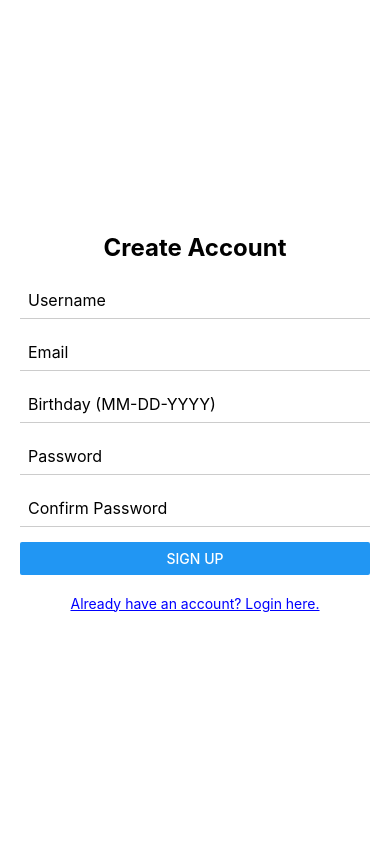
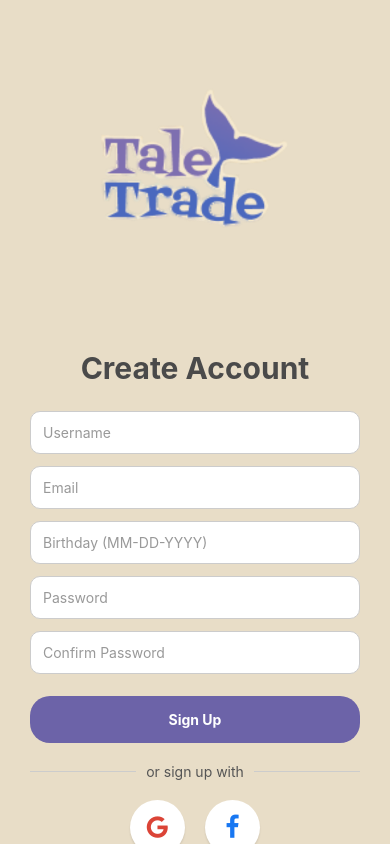
Before and after one commit to futuresfsake/TaleTrade, a React Native app: screen /Register in a window 390 px wide. Built offline with nearby package versions, Linux system fonts and the light colour scheme.

Commit message:
Splash login register pickagenre V1.2

```diff
--- a/src/screens/LaunchScreen.tsx
+++ b/src/screens/LaunchScreen.tsx
@@ -14,28 +14,23 @@ const LaunchScreen = ({ navigation }: any) => {
 
         {/* Top Row: Tale + Logo */}
         <View style={styles.topRow}>
-          <Text style={styles.tale}>Tale</Text>
-
           <Image
             source={require('../assets/Logo.png')}
             style={styles.logoImage}
             resizeMode="contain"
           />
         </View>
-
-        {/* Second Line */}
-        <Text style={styles.trade}>Trade</Text>
       </View>
 
       {/* WAVE */}
       <View style={styles.waveContainer}>
-        <Svg height="240" width="100%" viewBox="0 0 1440 320">
+        <Svg height="320" width="100%" viewBox="0 0 1440 320" preserveAspectRatio="none">
           <Path
             fill="#6C63A8"
             d="
-              M0,220
-              C180,120 420,60 720,140
-              C1020,220 1260,260 1440,160
+              M0,240
+              C200,100 500,100 720,240
+              C850,50 1300,50 1440,120
               L1440,320
               L0,320
               Z
@@ -82,8 +77,8 @@ const styles = StyleSheet.create({
   },
 
   logoImage: {
-    width: 50,
-    height: 40,
+    width: 600,
+    height: 500,
     marginLeft: 5,
   },
 
--- a/src/screens/PickAGenreScreen.tsx
+++ b/src/screens/PickAGenreScreen.tsx
@@ -19,7 +19,6 @@ const GENRES = [
 ];
 
 export default function PickAGenreScreen({ navigation }: any) {
-  // These were the missing names you were looking for!
   const [selected, setSelected] = useState<string[]>([]);
   const [loading, setLoading] = useState(false);
 
@@ -32,9 +31,11 @@ export default function PickAGenreScreen({ navigation }: any) {
   };
 
   const handleNext = async () => {
-  if (selected.length < 3) return;
+    if (selected.length < 3) {
+      Alert.alert("Select at least 3 genres");
+      return;
+    }
 
-  // Use the native SDK call
     const user = auth().currentUser;
 
     if (!user) {
@@ -45,13 +46,17 @@ export default function PickAGenreScreen({ navigation }: any) {
     setLoading(true);
     try {
       await saveUserGenres(user.uid, selected);
-    navigation.navigate('Home');
+
+      // ✅ Navigate to Home
+      navigation.replace('Home');
+
     } catch (error) {
       Alert.alert("Error", "Failed to save preferences.");
     } finally {
       setLoading(false);
     }
   };
+
   return (
     <SafeAreaView style={styles.container}>
       <View style={styles.header}>
@@ -113,7 +118,7 @@ export default function PickAGenreScreen({ navigation }: any) {
 }
 
 const styles = StyleSheet.create({
-  container: { flex: 1, backgroundColor: '#FDFCF0' }, // Off-white/cream background
+  container: { flex: 1, backgroundColor: '#FDFCF0' },
   header: { padding: 20 },
   skipText: { color: '#6B7280', fontSize: 16 },
   titleContainer: { alignItems: 'center', marginTop: 10, marginBottom: 30 },
@@ -148,12 +153,7 @@ const styles = StyleSheet.create({
     paddingVertical: 16,
     borderRadius: 12,
     alignItems: 'center',
-    shadowColor: '#000',
-    shadowOffset: { width: 0, height: 2 },
-    shadowOpacity: 0.1,
-    shadowRadius: 4,
-    elevation: 3,
   },
-  buttonDisabled: { backgroundColor: '#C4B5FD', elevation: 0 },
+  buttonDisabled: { backgroundColor: '#C4B5FD' },
   nextButtonText: { color: '#FFF', fontSize: 18, fontWeight: 'bold' }
 });
--- a/src/screens/auth/LoginScreen.tsx
+++ b/src/screens/auth/LoginScreen.tsx
@@ -1,6 +1,15 @@
 import React, { useState } from 'react';
-import { View, Text, TextInput, StyleSheet, Button, TouchableOpacity, Alert } from 'react-native';
-import { loginUser } from '../../services/authService'; // The Logic Connection
+import {
+  View,
+  Text,
+  TextInput,
+  StyleSheet,
+  TouchableOpacity,
+  Alert,
+  Image
+} from 'react-native';
+import Icon from 'react-native-vector-icons/FontAwesome';
+import { loginUser } from '../../services/authService';
 
 const LoginScreen = ({ navigation }: any) => {
   const [email, setEmail] = useState('');
@@ -13,16 +22,15 @@ const LoginScreen = ({ navigation }: any) => {
     }
 
     try {
-    // 1. The Backend Handshake: Verifying credentials with Firebase
       await loginUser(email, password);
-
-    // 2. The Logic Transfer: Redirecting to PickAGenre
-    // We use .replace so the user can't press 'back' to return to Login
-    navigation.replace('PickAGenre');
-
+      navigation.replace('Home');
     } catch (error: any) {
       let errorMessage = 'An error occurred during login.';
-    if (error.code === 'auth/user-not-found' || error.code === 'auth/wrong-password') {
+      // if (
+      //   error.code === 'auth/user-not-found' ||
+      //   error.code === 'auth/wrong-password'
+      // )
+      {
         errorMessage = 'Invalid email or password.';
       }
       Alert.alert('Login Failed', errorMessage);
@@ -31,42 +39,158 @@ const LoginScreen = ({ navigation }: any) => {
 
   return (
     <View style={styles.container}>
-      <Text style={styles.title}>TaleTrade Login</Text>
 
+      {/* LOGO */}
+      <Image
+        source={require('../../assets/Logo.png')}
+        style={styles.logo}
+        resizeMode="contain"
+      />
+
+      {/* TITLE */}
+      <Text style={styles.title}>Welcome Back</Text>
+
+      {/* EMAIL */}
       <TextInput
         style={styles.input}
         placeholder="Email"
+        placeholderTextColor="#999"
         value={email}
         onChangeText={setEmail}
         keyboardType="email-address"
         autoCapitalize="none"
       />
 
+      {/* PASSWORD */}
       <TextInput
         style={styles.input}
         placeholder="Password"
+        placeholderTextColor="#999"
         value={password}
         onChangeText={setPassword}
         secureTextEntry
       />
 
-      <View style={styles.buttonContainer}>
-        <Button title="Login" onPress={handleLogin} color="#2ecc71" />
+      {/* LOGIN BUTTON */}
+      <TouchableOpacity style={styles.button} onPress={handleLogin}>
+        <Text style={styles.buttonText}>Login</Text>
+      </TouchableOpacity>
+
+      {/* DIVIDER */}
+      <View style={styles.dividerContainer}>
+        <View style={styles.line} />
+        <Text style={styles.orText}>or log in with</Text>
+        <View style={styles.line} />
       </View>
 
+      {/* SOCIAL BUTTONS */}
+      <View style={styles.socialContainer}>
+        <TouchableOpacity style={styles.socialBtn}>
+          <Icon name="google" size={20} color="#DB4437" />
+        </TouchableOpacity>
+
+        <TouchableOpacity style={styles.socialBtn}>
+          <Icon name="facebook" size={20} color="#1877F2" />
+        </TouchableOpacity>
+      </View>
+
+      {/* SIGNUP LINK */}
       <TouchableOpacity onPress={() => navigation.navigate('Register')}>
-        <Text style={styles.linkText}>Don't have an account? Register here.</Text>
+        <Text style={styles.linkText}>
+          Don’t have an account? Register
+        </Text>
       </TouchableOpacity>
+
     </View>
   );
 };
 
 const styles = StyleSheet.create({
-  container: { flex: 1, padding: 30, justifyContent: 'center', backgroundColor: '#fff' },
-  title: { fontSize: 28, marginBottom: 40, textAlign: 'center', fontWeight: 'bold' },
-  input: { borderBottomWidth: 1, borderBottomColor: '#ccc', marginBottom: 25, padding: 10, fontSize: 16 },
-  buttonContainer: { marginTop: 10 },
-  linkText: { color: '#3498db', marginTop: 25, textAlign: 'center', textDecorationLine: 'underline' }
+  container: {
+    flex: 1,
+    backgroundColor: '#E8DDC7',
+    padding: 30,
+    justifyContent: 'center',
+  },
+
+  logo: {
+    width: 500,
+    height: 320,
+    alignSelf: 'center',
+    marginBottom: 10,
+  },
+
+  title: {
+    fontSize: 40,
+    textAlign: 'center',
+    marginBottom: 25,
+    fontWeight: 'bold',
+    color: '#4A4A4A',
+  },
+
+  input: {
+    backgroundColor: '#fff',
+    borderRadius: 10,
+    padding: 12,
+    marginBottom: 15,
+    borderWidth: 1,
+    borderColor: '#ccc',
+  },
+
+  button: {
+    backgroundColor: '#6C63A8',
+    padding: 15,
+    borderRadius: 20,
+    alignItems: 'center',
+    marginTop: 10,
+  },
+
+  buttonText: {
+    color: '#fff',
+    fontWeight: 'bold',
+  },
+
+  dividerContainer: {
+    flexDirection: 'row',
+    alignItems: 'center',
+    marginVertical: 20,
+  },
+
+  line: {
+    flex: 1,
+    height: 1,
+    backgroundColor: '#ccc',
+  },
+
+  orText: {
+    marginHorizontal: 10,
+    color: '#555',
+    fontSize: 14,
+    fontWeight: 'bold',
+  },
+
+  socialContainer: {
+    flexDirection: 'row',
+    justifyContent: 'center',
+    gap: 20,
+  },
+
+  socialBtn: {
+    backgroundColor: '#fff',
+    width: 55,
+    height: 55,
+    borderRadius: 50,
+    justifyContent: 'center',
+    alignItems: 'center',
+    elevation: 3,
+  },
+
+  linkText: {
+    color: '#6C63A8',
+    marginTop: 25,
+    textAlign: 'center',
+    fontWeight: 'bold',
+  },
 });
 
 export default LoginScreen;
--- a/src/screens/auth/RegisterScreen.tsx
+++ b/src/screens/auth/RegisterScreen.tsx
@@ -1,6 +1,25 @@
 import React, { useState } from 'react';
-import { View, Text, TextInput, StyleSheet, Button, Alert, TouchableOpacity } from 'react-native';
+import {
+  View,
+  Text,
+  TextInput,
+  StyleSheet,
+  Alert,
+  TouchableOpacity,
+  Image,
+  ScrollView,
+  KeyboardAvoidingView,
+  Platform,
+  Dimensions,
+} from 'react-native';
+import Icon from 'react-native-vector-icons/FontAwesome';
+import Svg, { Path } from 'react-native-svg';
 import { registerUser } from '../../services/authService';
+
+// Manually load the font
+Icon.loadFont();
+
+const { width } = Dimensions.get('window');
 
 const RegisterScreen = ({ navigation }: any) => {
   const [username, setUsername] = useState('');
@@ -9,80 +28,85 @@ const RegisterScreen = ({ navigation }: any) => {
   const [confirmPassword, setConfirmPassword] = useState('');
   const [birthday, setBirthday] = useState('');
 
-
-
   const handleBirthdayChange = (text: string) => {
-  // 1. Remove any non-numeric characters if they somehow get in
     const cleaned = text.replace(/[^0-9]/g, '');
     let formatted = cleaned;
-
-  // 2. Auto-insert dashes for the MM-DD-YYYY format
     if (cleaned.length > 2 && cleaned.length <= 4) {
       formatted = `${cleaned.slice(0, 2)}-${cleaned.slice(2)}`;
     } else if (cleaned.length > 4) {
       formatted = `${cleaned.slice(0, 2)}-${cleaned.slice(2, 4)}-${cleaned.slice(4, 8)}`;
     }
-
     setBirthday(formatted);
   };
 
   const handleRegister = async () => {
-    // 1. Basic Validation
-    if (!email || !username || !birthday || !password || !confirmPassword ) {
+    if (!email || !username || !birthday || !password || !confirmPassword) {
       Alert.alert('Error', 'Please fill in all fields');
       return;
     }
 
-    // Split the birthday string to check values: [MM, DD, YYYY]
     const parts = birthday.split('-');
     const month = parseInt(parts[0]);
     const day = parseInt(parts[1]);
-  const year = parseInt(parts[2]);
 
     if (month < 1 || month > 12) {
       Alert.alert('Invalid Date', 'Month must be between 01 and 12');
       return;
     }
-
     if (day < 1 || day > 31) {
       Alert.alert('Invalid Date', 'Day must be between 01 and 31');
       return;
     }
-
     if (birthday.length < 10) {
-    Alert.alert('Invalid Date', 'Please use the full MM-DD-YYYY format');
+      Alert.alert('Invalid Date', 'Use MM-DD-YYYY format');
       return;
     }
-
     if (password !== confirmPassword) {
       Alert.alert('Error', 'Passwords do not match');
       return;
     }
 
     try {
-      // 2. Call the "Brains" in your service
       await registerUser(email, password, username, birthday);
       Alert.alert('Success', 'Account created successfully!');
-      navigation.replace('PickAGenre');  // Redirect to PickAGenre
+      navigation.replace('PickAGenre');
     } catch (error: any) {
       Alert.alert('Registration Failed', error.message);
     }
   };
 
   return (
+    <KeyboardAvoidingView
+      behavior={Platform.OS === 'ios' ? 'padding' : 'height'}
+      style={{ flex: 1 }}
+    >
+      <ScrollView
+        contentContainerStyle={styles.scrollContainer}
+        showsVerticalScrollIndicator={false}
+      >
         <View style={styles.container}>
+          {/* LOGO */}
+          <Image
+            source={require('../../assets/Logo.png')}
+            style={styles.logo}
+            resizeMode="contain"
+          />
+
+          {/* TITLE */}
           <Text style={styles.title}>Create Account</Text>
 
+          {/* INPUTS */}
           <TextInput
             style={styles.input}
             placeholder="Username"
+            placeholderTextColor="#999"
             value={username}
             onChangeText={setUsername}
           />
-
           <TextInput
             style={styles.input}
             placeholder="Email"
+            placeholderTextColor="#999"
             value={email}
             onChangeText={setEmail}
             keyboardType="email-address"
@@ -91,45 +115,155 @@ const RegisterScreen = ({ navigation }: any) => {
           <TextInput
             style={styles.input}
             placeholder="Birthday (MM-DD-YYYY)"
+            placeholderTextColor="#999"
             value={birthday}
-  onChangeText={handleBirthdayChange} // Use the custom formatter here
+            onChangeText={handleBirthdayChange}
             keyboardType="numeric"
-  maxLength={10} // Limits to "01-01-2004"
-            // Limits input to 8 digits (MMDDYYYY)
+            maxLength={10}
           />
-
-
-
           <TextInput
             style={styles.input}
             placeholder="Password"
+            placeholderTextColor="#999"
             value={password}
             onChangeText={setPassword}
             secureTextEntry
           />
-
           <TextInput
             style={styles.input}
             placeholder="Confirm Password"
+            placeholderTextColor="#999"
             value={confirmPassword}
             onChangeText={setConfirmPassword}
             secureTextEntry
           />
 
-      <Button title="Sign Up" onPress={handleRegister} />
+          {/* SIGN UP BUTTON */}
+          <TouchableOpacity style={styles.button} onPress={handleRegister}>
+            <Text style={styles.buttonText}>Sign Up</Text>
+          </TouchableOpacity>
 
-      <TouchableOpacity onPress={() => navigation.navigate('Login')}>
-        <Text style={styles.linkText}>Already have an account? Login here.</Text>
+          {/* DIVIDER */}
+          <View style={styles.dividerContainer}>
+            <View style={styles.line} />
+            <Text style={styles.orText}>or sign up with</Text>
+            <View style={styles.line} />
+          </View>
+
+          {/* SOCIAL BUTTONS */}
+          <View style={styles.socialContainer}>
+            <TouchableOpacity style={styles.socialBtn}>
+              <Icon name="google" size={25} color="#DB4437" />
+            </TouchableOpacity>
+            <TouchableOpacity style={styles.socialBtn}>
+              <Icon name="facebook" size={25} color="#1877F2" />
             </TouchableOpacity>
           </View>
+
+          {/* LOGIN LINK */}
+          <TouchableOpacity onPress={() => navigation.navigate('Login')}>
+            <Text style={styles.linkText}>
+              Already have an account?{' '}
+              <Text style={{ color: '#6C63A8', fontWeight: 'bold' }}>Login</Text>
+            </Text>
+          </TouchableOpacity>
+        </View>
+      </ScrollView>
+
+    </KeyboardAvoidingView>
   );
 };
 
 const styles = StyleSheet.create({
-  container: { flex: 1, padding: 20, justifyContent: 'center', backgroundColor: '#fff' },
-  title: { fontSize: 24, marginBottom: 20, textAlign: 'center', fontWeight: 'bold' },
-  input: { borderBottomWidth: 1, borderBottomColor: '#ccc', marginBottom: 15, padding: 8, fontSize: 16 },
-  linkText: { color: 'blue', marginTop: 20, textAlign: 'center', textDecorationLine: 'underline' },
+  scrollContainer: {
+    flexGrow: 1,
+    backgroundColor: '#E8DDC7',
+  },
+  container: {
+    flex: 1,
+    padding: 30,
+    justifyContent: 'center',
+    zIndex: 2,
+  },
+  logo: {
+    width: 500,
+    height: 320,
+    alignSelf: 'center',
+    marginBottom: 0,
+  },
+  title: {
+    fontSize: 30,
+    textAlign: 'center',
+    marginBottom: 25,
+    fontWeight: 'bold',
+    color: '#4A4A4A',
+  },
+  input: {
+    backgroundColor: '#fff',
+    borderRadius: 10,
+    padding: 12,
+    marginBottom: 12,
+    borderWidth: 1,
+    borderColor: '#ccc',
+  },
+  button: {
+    backgroundColor: '#6C63A8',
+    padding: 15,
+    borderRadius: 20,
+    alignItems: 'center',
+    marginTop: 10,
+  },
+  buttonText: {
+    color: '#fff',
+    fontWeight: 'bold',
+  },
+  dividerContainer: {
+    flexDirection: 'row',
+    alignItems: 'center',
+    marginVertical: 20,
+  },
+  line: {
+    flex: 1,
+    height: 1,
+    backgroundColor: '#ccc',
+  },
+  orText: {
+    marginHorizontal: 10,
+    color: '#555',
+    fontSize: 14,
+  },
+  socialContainer: {
+    flexDirection: 'row',
+    justifyContent: 'center',
+    gap: 20,
+    marginBottom: 10,
+  },
+  socialBtn: {
+    backgroundColor: '#fff',
+    width: 55,
+    height: 55,
+    borderRadius: 50,
+    justifyContent: 'center',
+    alignItems: 'center',
+    elevation: 3,
+    shadowColor: '#000',
+    shadowOffset: { width: 0, height: 2 },
+    shadowOpacity: 0.1,
+    shadowRadius: 2,
+  },
+  linkText: {
+    color: '#555',
+    marginTop: 20,
+    textAlign: 'center',
+    fontWeight: '500',
+  },
+  waveContainer: {
+    position: 'absolute',
+    bottom: 0,
+    left: 0,
+    right: 0,
+    zIndex: 1,
+  },
 });
 
 export default RegisterScreen;
```
Also changed, not shown: package.json (+6 -1 lines), src/services/genreService.ts (+16 -28 lines), 3 other files (tests, documents, lock files or other folders). Lines whose indentation alone changed are shown as unchanged.
